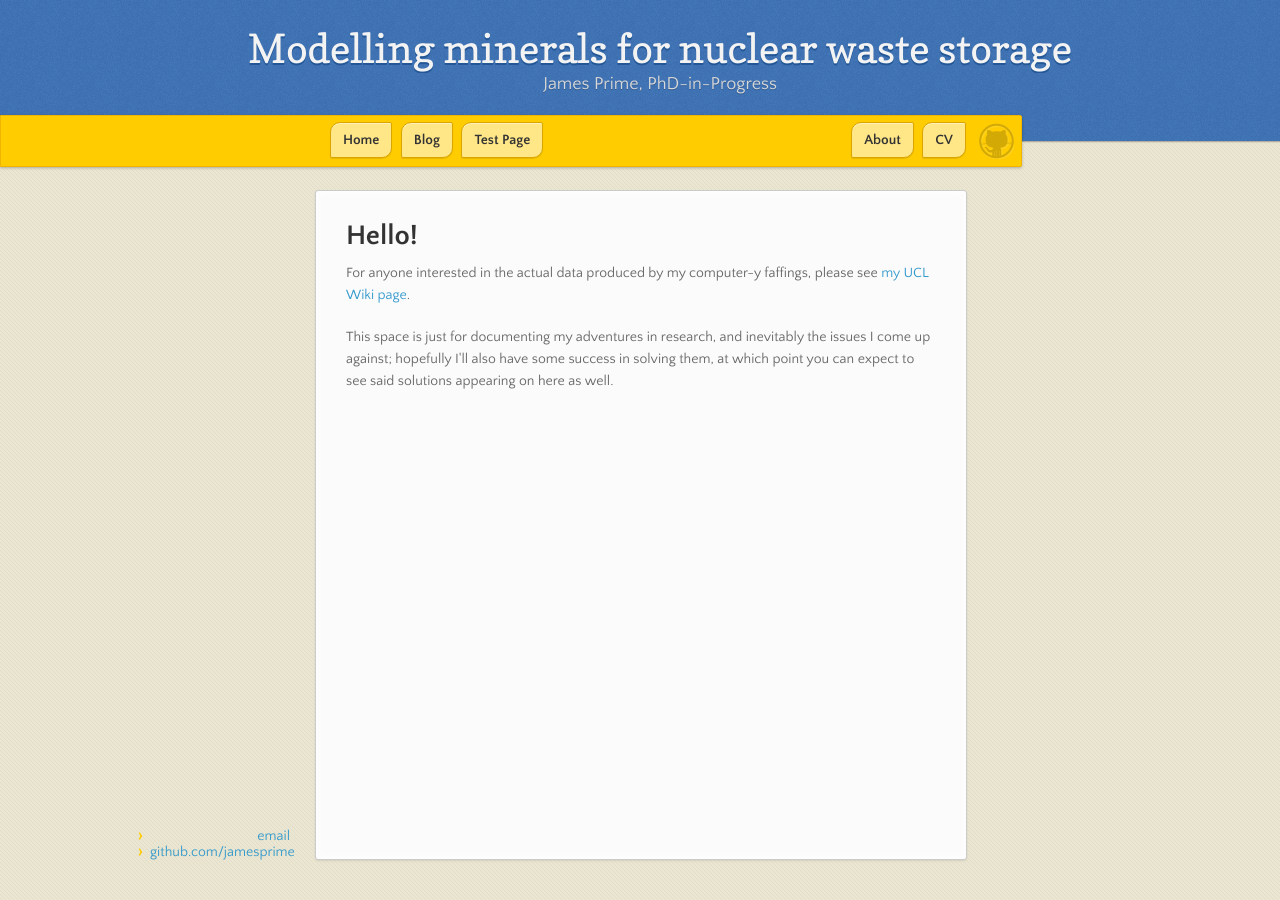
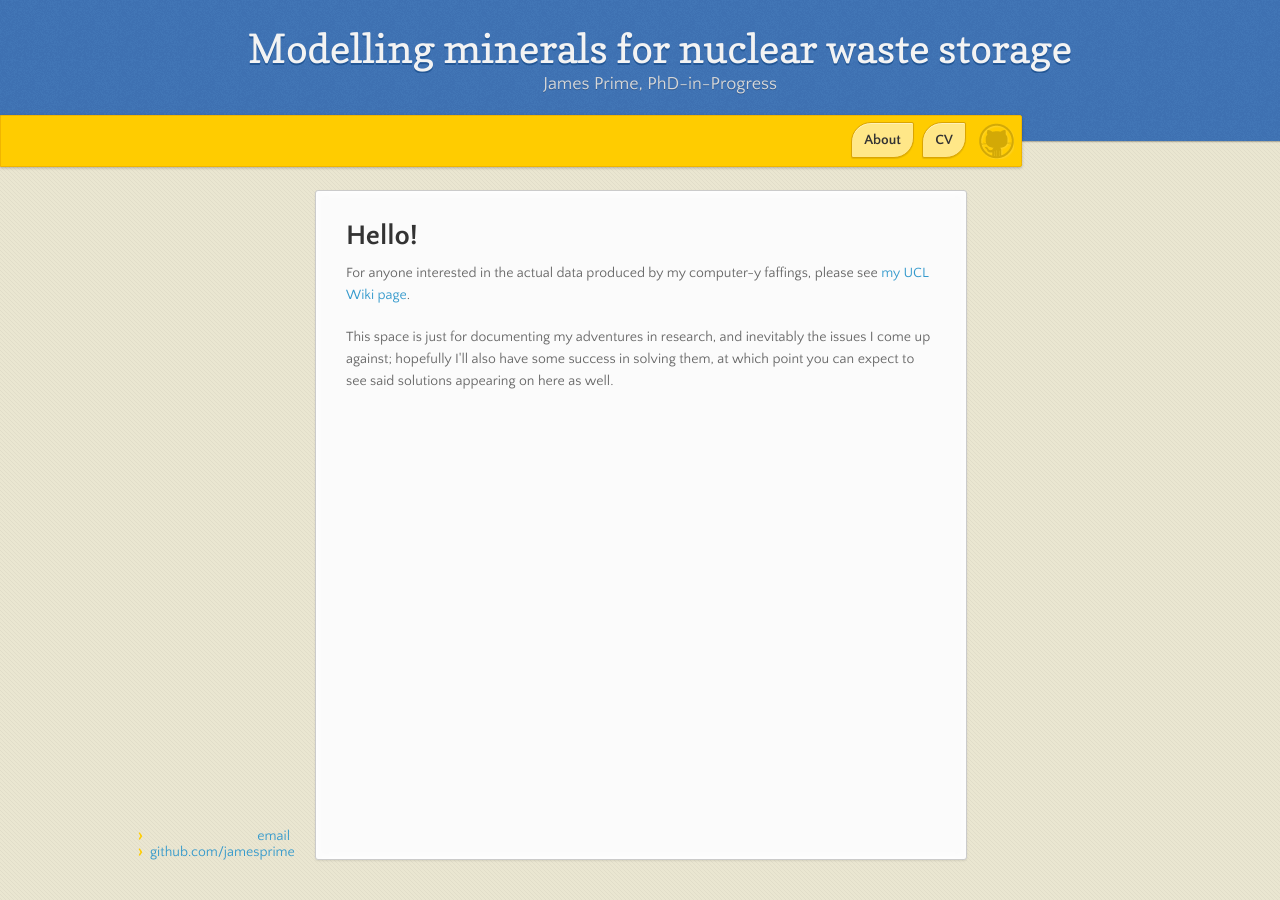
Before and after one commit to jamesprime/jamesprime.github.io, a Jekyll site: the page built from index.html, in a window 1280 px wide. Built offline with Jekyll 4.4.1, drawn with Linux system fonts in a browser that asks for light colours; nearby versions of some CDN libraries.

Commit message:
Updated _sass/jekyll-theme-leap-day.scss
Changed .button border-radius: 10px-es to 20px-es

```diff
--- a/_sass/jekyll-theme-leap-day.scss
+++ b/_sass/jekyll-theme-leap-day.scss
@@ -199,7 +199,7 @@
     .button {
         border: 1px solid #dba500;
         background: linear_gradient(rgb(255, 231, 136), rgb(255, 206, 56));
-        border-radius: 10px 2px 10px 2px;
+        border-radius: 20px 2px 20px 2px;
         box-shadow: inset 0px 1px 0px rgba(255,255,255,.4), 0px 1px 1px rgba(0,0,0,.1);
         background-color: #FFE788;
         margin-left: 5px;
@@ -230,8 +230,8 @@
     }
 
     .leftbuttons {
-        position: fixed;
-        left: 50%;
+        /*position: fixed;*/
+        /*left: 50%;*/
         margin-left: -325px;
     }
 
```
